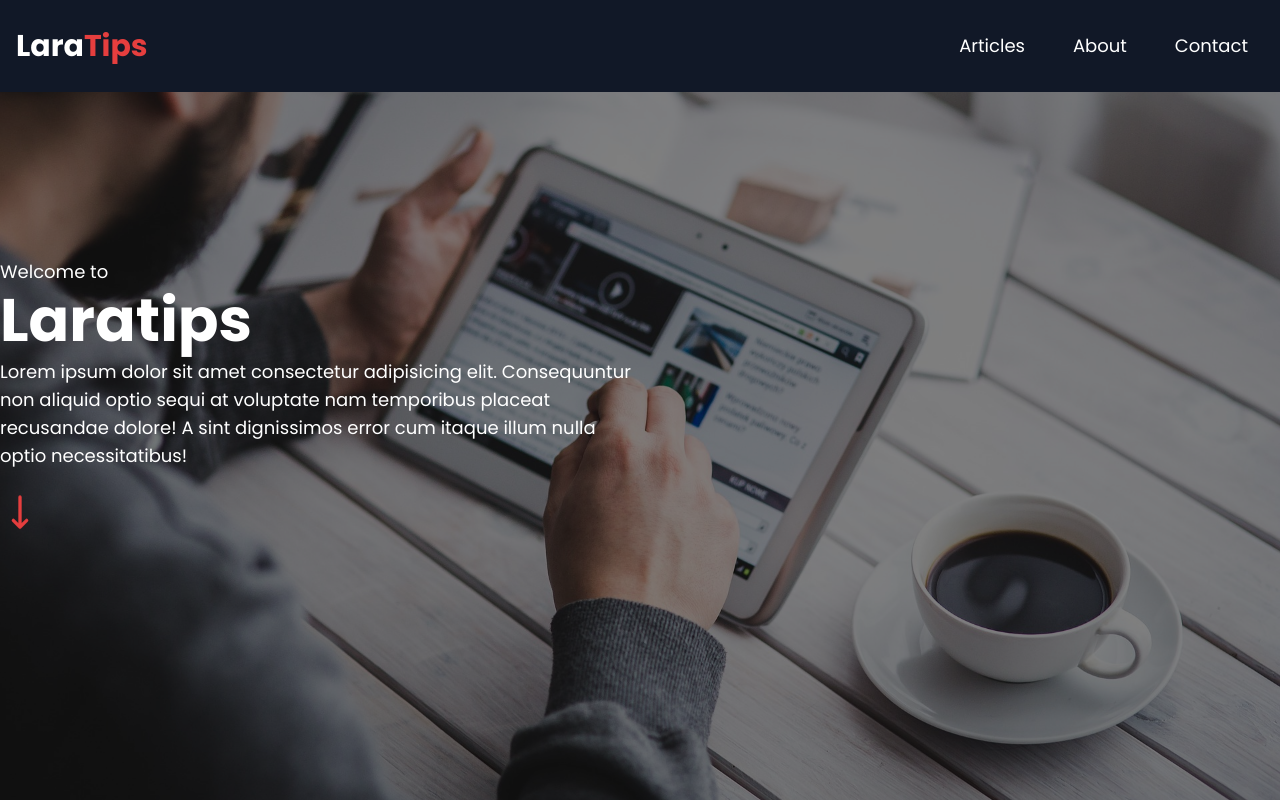
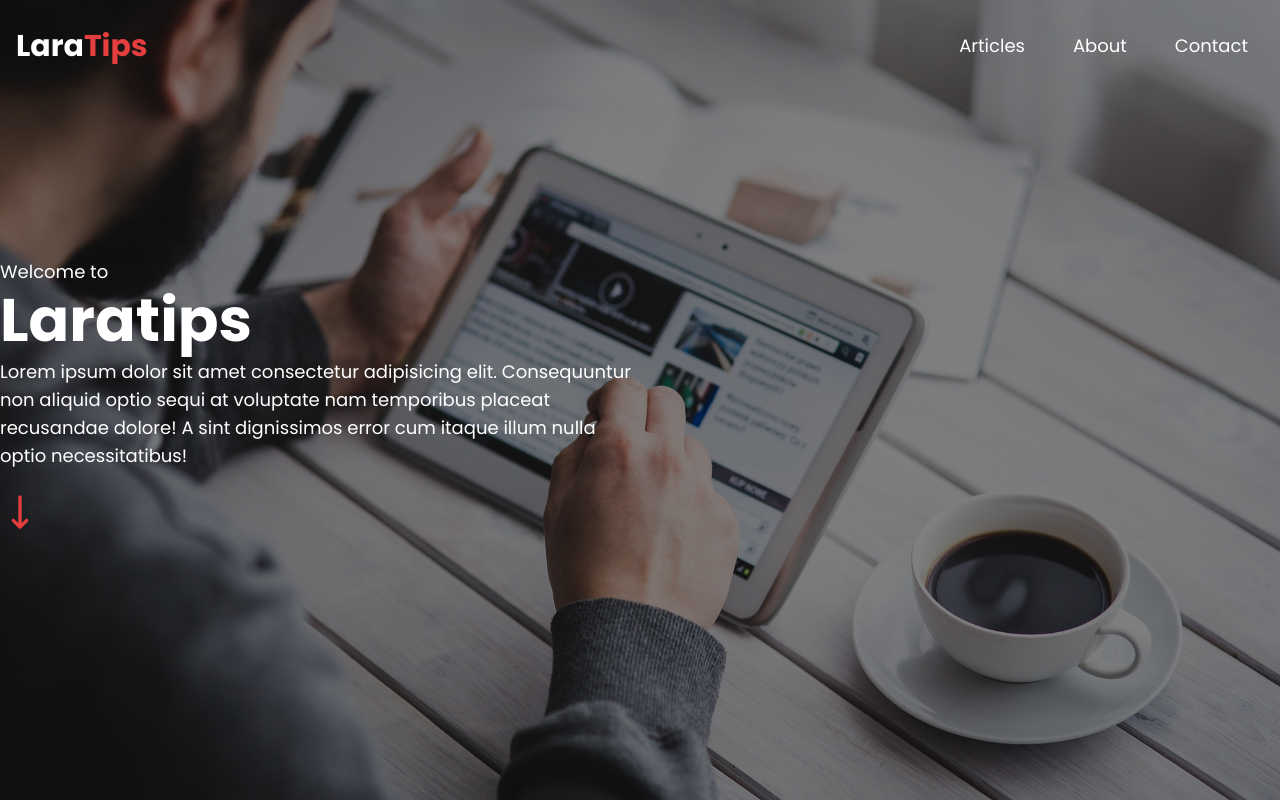
Before and after one commit to saparatayev/vueblog, a Vue app: page / in a window 1280 px wide. Shown: the top 800 px of the page. Built offline with nearby package versions, Linux system fonts and the light colour scheme.

Commit message:
navbar white on scroll

```diff
--- a/src/components/layouts/Navbar.vue
+++ b/src/components/layouts/Navbar.vue
@@ -1,11 +1,11 @@
 <template>
     <nav id="navbar"
-        class="px-4 py-4 sm:py-6 bg-white shadow sm:bg-gray-900 sm:shadow-none sm:fixed w-full z-10"
-        :class="{ 'sm:bg-transparent': !showWhiteBackground }">
+        class="px-4 py-4 sm:py-6 bg-white shadow sm:fixed w-full z-10 transition-colors duration-500"
+        :class="{ 'sm:bg-transparent sm:shadow-none': !showWhiteBackground }">
         <div class="container mx-auto flex flex-col sm:flex-row items-center justify-between">
             <div class="w-full flex flex-row items-center justify-between">
                 <div class="text-3xl font-bold">
-                    <span class="sm:text-white">Lara</span>
+                    <span :class="{'sm:text-white': !showWhiteBackground}">Lara</span>
                     <span class="text-primary">Tips</span>
                 </div>
                 <div>
@@ -17,8 +17,8 @@
                     </button>
                 </div>
             </div>
-            <div class="mt-4 sm:mt-0 w-full sm:space-x-4 sm:text-right sm:block sm:text-white"
-                :class="{'hidden': !isVisible}"
+            <div class="mt-4 sm:mt-0 w-full sm:space-x-4 sm:text-right sm:block"
+                :class="{'hidden': !isVisible, 'sm:text-white': !showWhiteBackground}"
             >
                 <NavbarLink to="/articles" label="Articles" />
                 <NavbarLink to="/about" label="About" />
```
